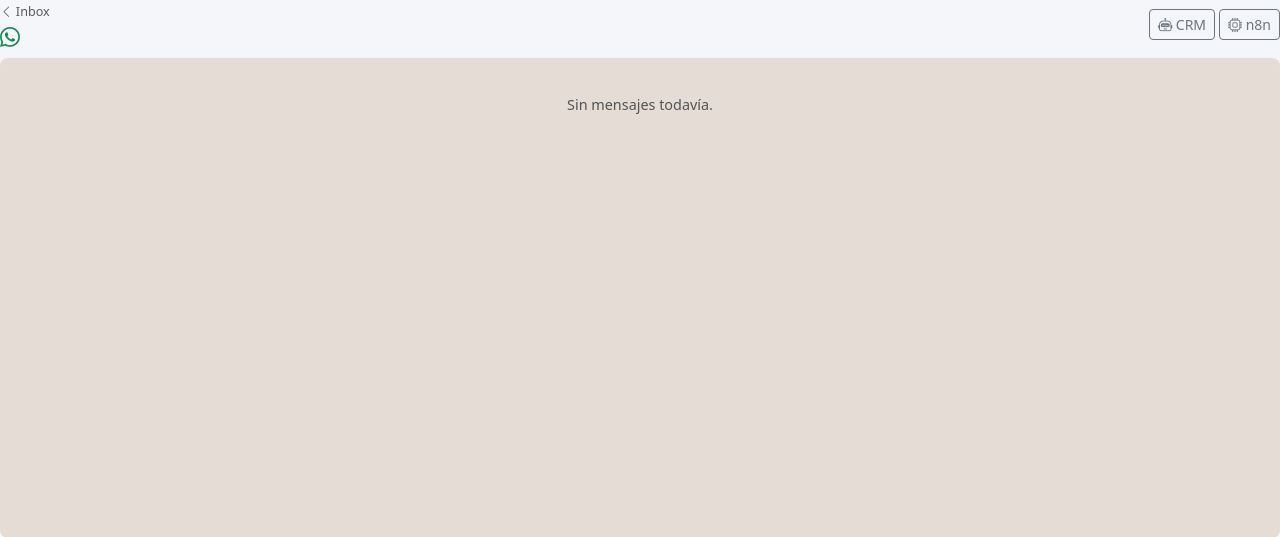
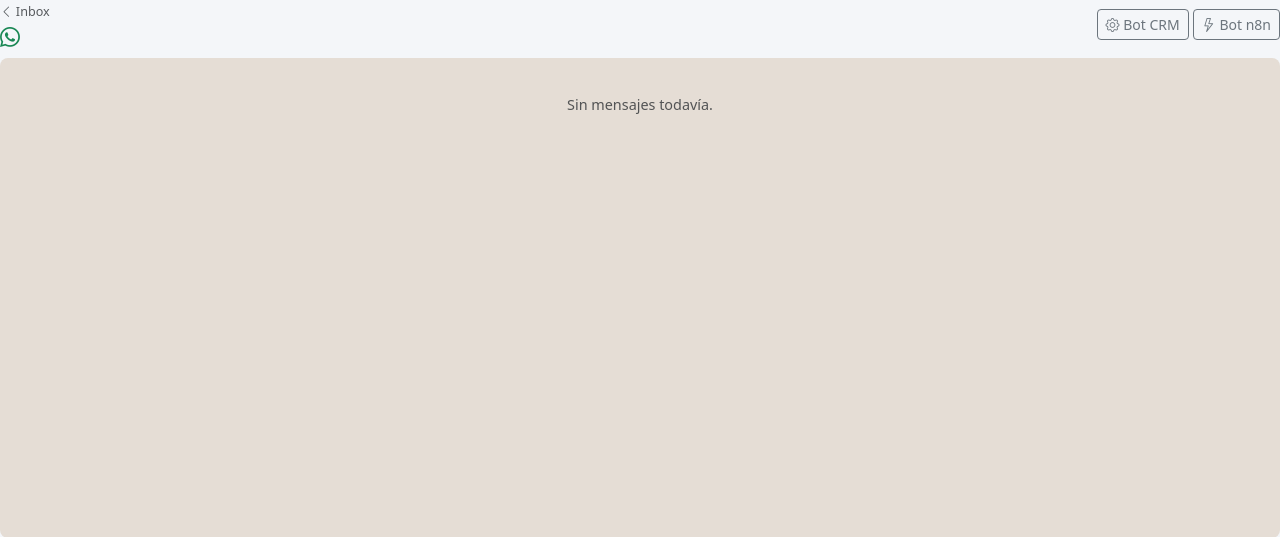
Before and after one commit to NachoGuidali/crmsalud, a Django app: template crm_obra_social/templates/whatsapp/conversacion.html in a window 1280 px wide. Shown: the top 537 px of the page. Run offline with Django 5.2, Linux system fonts and the light colour scheme; the template is opened without the code that fills it, so the values that code supplies are empty.

Commit message:
Use text labels on bot toggle buttons (bi-robot/bi-cpu may not exist in this BI version)
Co-Authored-By: Claude Sonnet 4.6 <noreply@anthropic.com>

```diff
--- a/crm_obra_social/templates/whatsapp/conversacion.html
+++ b/crm_obra_social/templates/whatsapp/conversacion.html
@@ -34,13 +34,13 @@ audio { max-width: 240px; }
               class="btn btn-sm {% if conv.bot_crm_activo %}btn-success{% else %}btn-outline-secondary{% endif %}"
               onclick="toggleBot('crm', {% if conv.bot_crm_activo %}true{% else %}false{% endif %})"
               title="Bot CRM (reglas automáticas)">
-        <i class="bi bi-robot"></i> CRM
+        <i class="bi bi-gear"></i> Bot CRM
       </button>
       <button id="toggleN8n"
               class="btn btn-sm {% if conv.bot_n8n_activo %}btn-success{% else %}btn-outline-secondary{% endif %}"
               onclick="toggleBot('n8n', {% if conv.bot_n8n_activo %}true{% else %}false{% endif %})"
               title="Bot n8n">
-        <i class="bi bi-cpu"></i> n8n
+        <i class="bi bi-lightning"></i> Bot n8n
       </button>
     </div>
   </div>
--- a/crm_obra_social/templates/whatsapp/inbox.html
+++ b/crm_obra_social/templates/whatsapp/inbox.html
@@ -172,13 +172,13 @@ audio { max-width: 220px; }
                 class="btn btn-sm {% if selected_conv.bot_crm_activo %}btn-success{% else %}btn-outline-secondary{% endif %} py-1 px-2"
                 onclick="toggleBot('crm', {% if selected_conv.bot_crm_activo %}true{% else %}false{% endif %})"
                 title="Bot CRM">
-          <i class="bi bi-robot"></i>
+          <i class="bi bi-gear"></i> Bot CRM
         </button>
         <button id="inboxToggleN8n"
                 class="btn btn-sm {% if selected_conv.bot_n8n_activo %}btn-success{% else %}btn-outline-secondary{% endif %} py-1 px-2"
                 onclick="toggleBot('n8n', {% if selected_conv.bot_n8n_activo %}true{% else %}false{% endif %})"
                 title="Bot n8n">
-          <i class="bi bi-cpu"></i>
+          <i class="bi bi-lightning"></i> Bot n8n
         </button>
         {% if request.user.can_see_all_leads and agents %}
         <form method="post">
```
